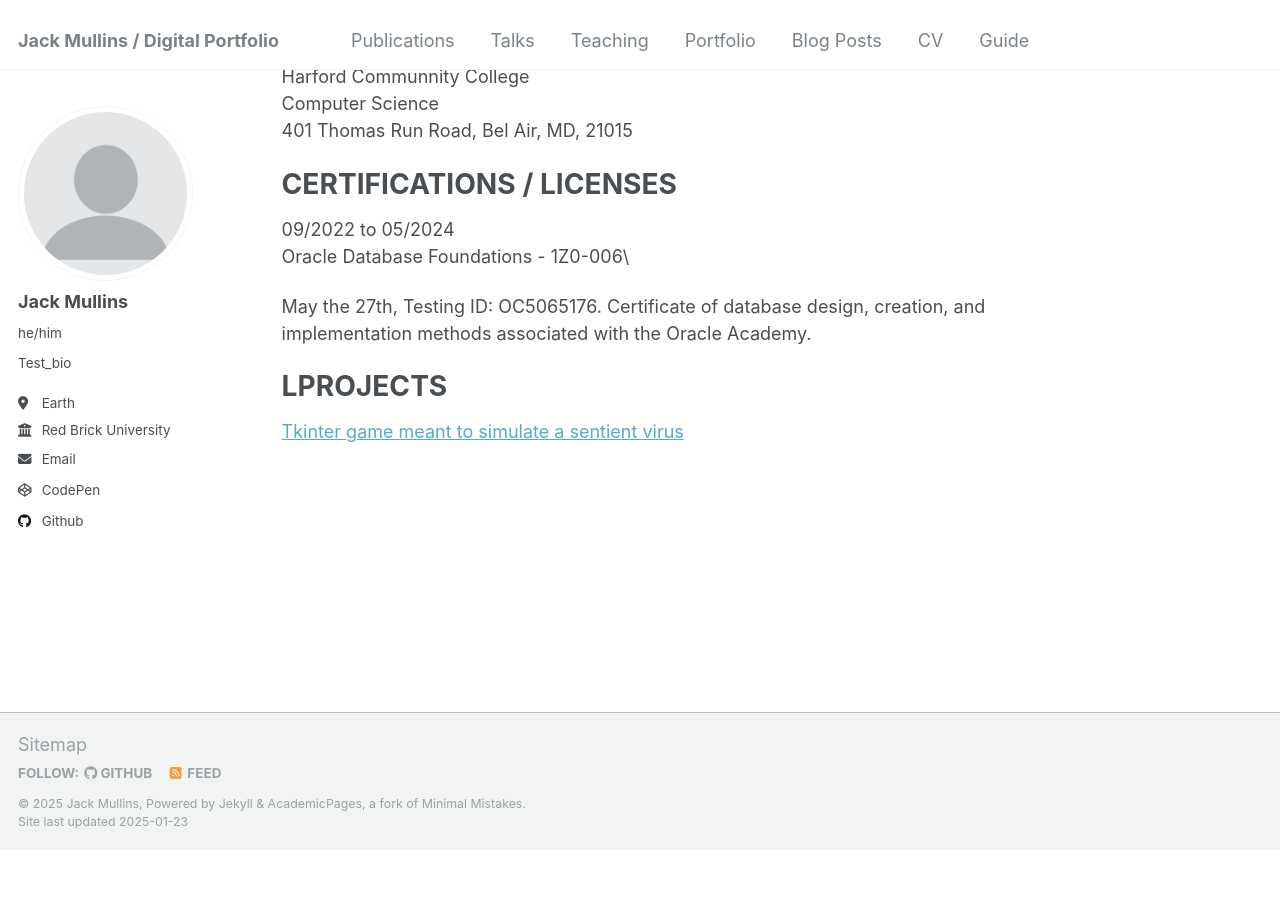
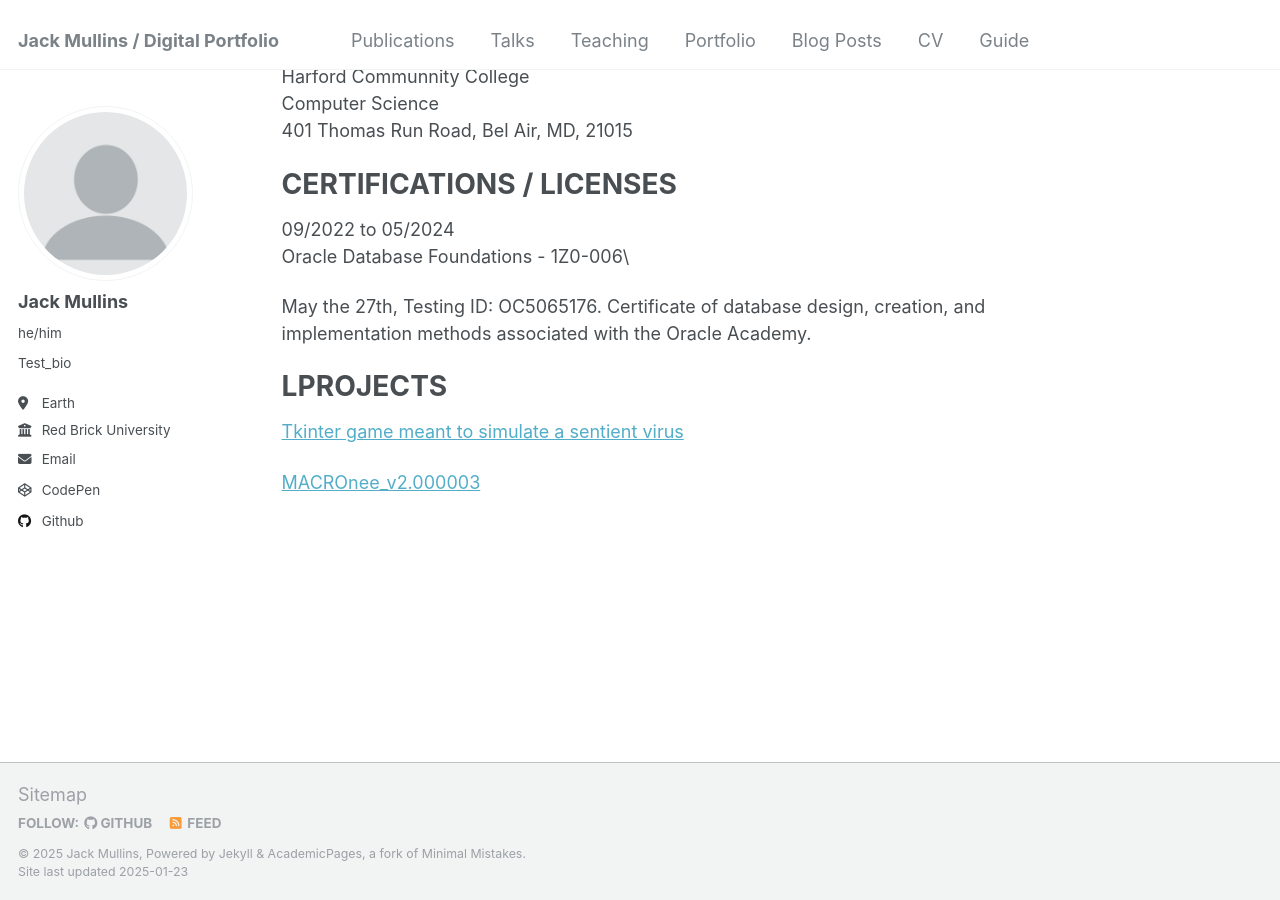
Before and after one commit to JaMullins/JaMullins.github.io, a Jekyll site: the page built from _pages/about.md, in a window 1280 px wide and 900 px high, scrolled down 1031 px. Built offline with Jekyll 4.4.1, drawn with Linux system fonts in a browser that asks for light colours; before the commit the page ends 1881 px from its top, so only the background shows below that.

Commit message:
Update about.md

```diff
--- a/_pages/about.md
+++ b/_pages/about.md
@@ -45,3 +45,5 @@ May the 27th, Testing ID: OC5065176.
 Certificate of database design, creation, and implementation methods associated with the Oracle Academy.
 # LPROJECTS
 [Tkinter game meant to simulate a sentient virus](https://github.com/JaMullins/There-is-no-ViRUs.git)
+
+[MACROnee_v2.000003](https://github.com/JaMullins/macronee)
```
